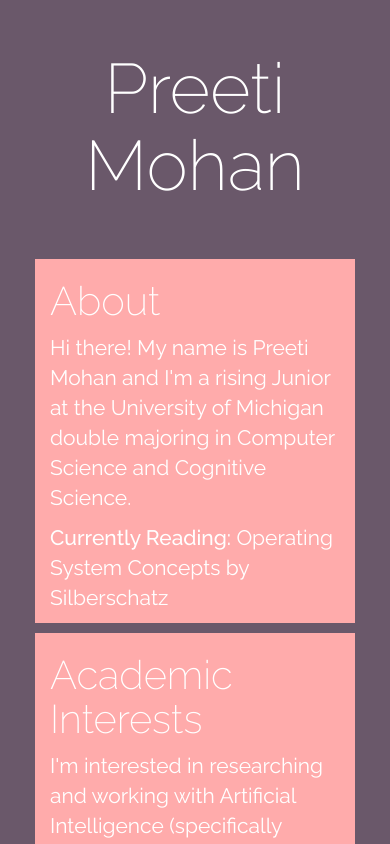
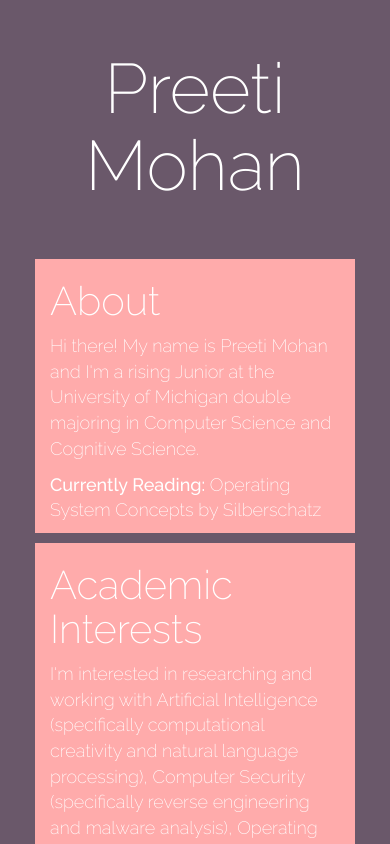
Before and after one commit to preetsmohan/aboutme, a plain HTML site: page home.html in a window 390 px wide. Drawn offline with nearby package versions, Linux system fonts and the light colour scheme.

Commit message:
more mobile font change

```diff
--- a/preeti_site.css
+++ b/preeti_site.css
@@ -139,8 +139,9 @@
 
 	.content{
 		min-height:0;
+		font-weight:200;
 		border: 5px rgb(106, 88, 106) solid;
-		font-size:21px;
+		font-size:18px;
 	}
 	h2{
 		font-size:40px;
```
